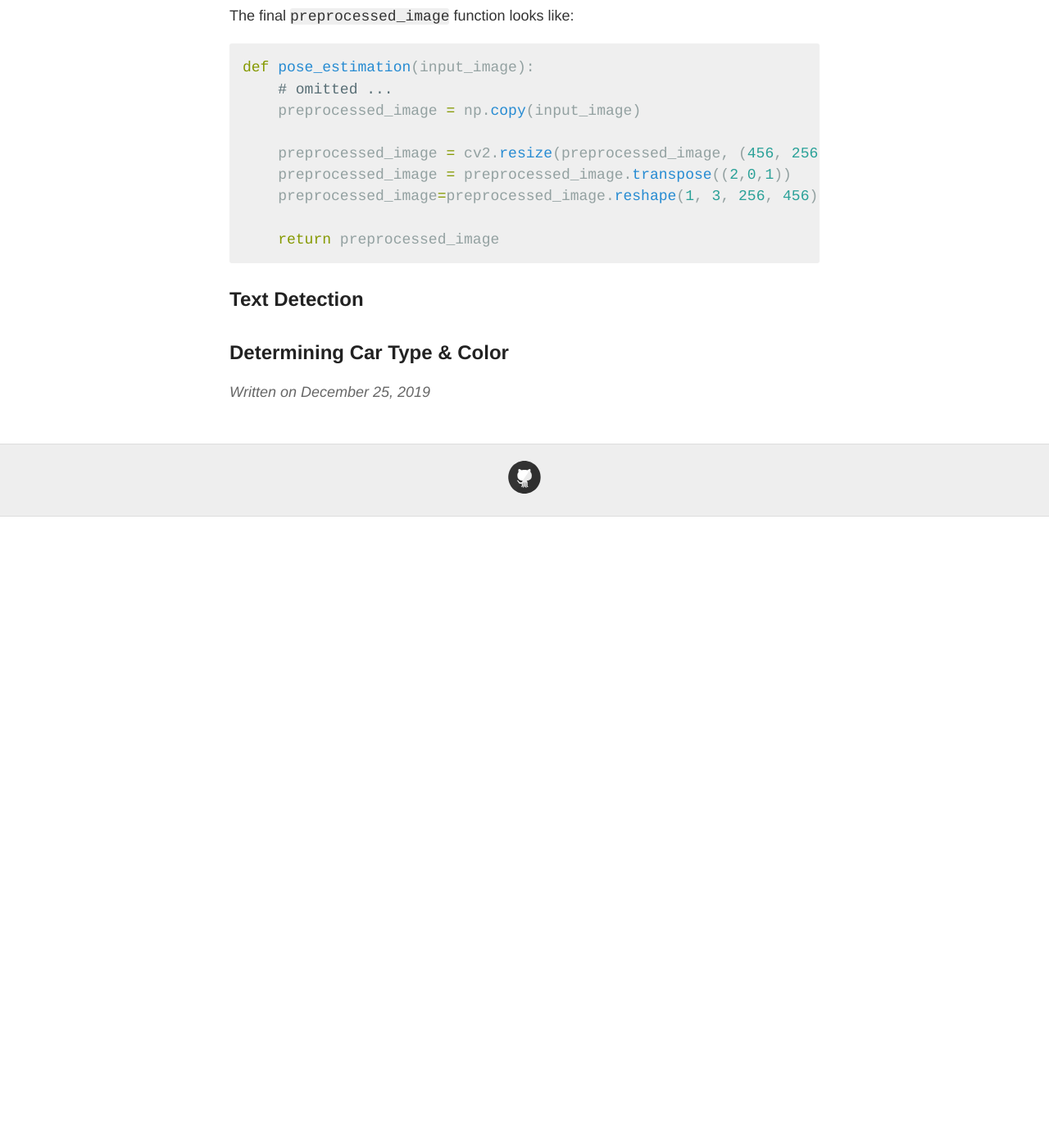
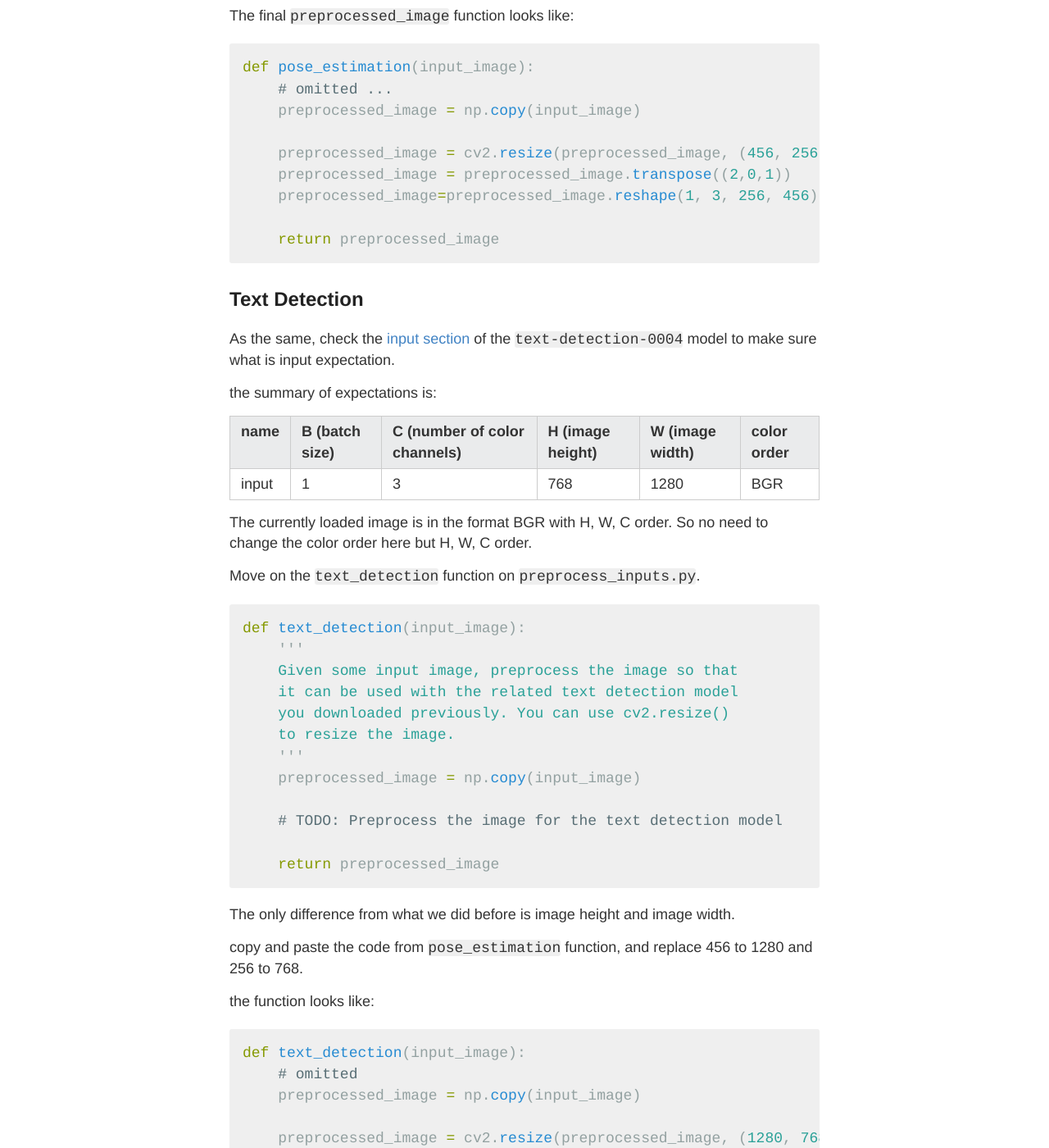
Before and after one commit to yamatokataoka/blog2, a Jekyll site: the page built from _posts/2019-12-25-intel-edge-ai-fundamentals-course.md, in a window 1280 px wide and 1400 px high, scrolled down 14121 px. Shown: the whole window at 82% size. Built offline with Jekyll 4.4.1, drawn with Linux system fonts in a browser that asks for light colours; before the commit the page ends 14751 px from its top, so only the background shows below that; some of the changed text lies outside the part shown.

Commit message:
Add Text Detection part

````diff
--- a/_posts/2019-12-25-intel-edge-ai-fundamentals-course.md
+++ b/_posts/2019-12-25-intel-edge-ai-fundamentals-course.md
@@ -722,4 +722,67 @@ def pose_estimation(input_image):
 
 ## Text Detection
 
+As the same, check the [input section](http://docs.openvinotoolkit.org/latest/_models_intel_text_detection_0004_description_text_detection_0004.html#inputs) of the `text-detection-0004` model to make sure what is input expectation.
+
+the summary of expectations is:
+
+| name | B (batch size) | C (number of color channels) | H (image height) | W (image width) | color order |
+|-------|----------------|------------------------|------------------|-----------------|-------------|
+| input | 1 | 3 | 768 | 1280 | BGR |
+
+The currently loaded image is in the format BGR with H, W, C order. So no need to change the color order here but H, W, C order.
+
+Move on the `text_detection` function on `preprocess_inputs.py`.
+
+```python
+def text_detection(input_image):
+    '''
+    Given some input image, preprocess the image so that
+    it can be used with the related text detection model
+    you downloaded previously. You can use cv2.resize()
+    to resize the image.
+    '''
+    preprocessed_image = np.copy(input_image)
+
+    # TODO: Preprocess the image for the text detection model
+
+    return preprocessed_image
+```
+
+The only difference from what we did before is image height and image width.
+
+copy and paste the code from `pose_estimation` function, and replace 456 to 1280 and 256 to 768.
+
+the function looks like:
+
+```python
+def text_detection(input_image):
+    # omitted
+    preprocessed_image = np.copy(input_image)
+
+    preprocessed_image = cv2.resize(preprocessed_image, (1280, 768))
+    preprocessed_image = preprocessed_image.transpose((2,0,1))
+    preprocessed_image=preprocessed_image.reshape(1, 3, 768, 1280)
+
+    return preprocessed_image
+```
+
+Run `python3 test.py`
+
+<details>
+<summary>log</summary>
+
+<pre>
+root@5b564e118360:/home/workspace# python3 test.py
+Passed Pose Estimation test.
+Passed Text Detection test.
+Failed Car Meta test, did not obtain expected preprocessed image.
+You passed 2 of 3 tests.
+See above for additional feedback.
+root@5b564e118360:/home/workspace#
+</pre>
+</details>
+
+As you can see, the Text Detection test are passed. pre-processing are done for `text-detection-0004`.
+
 ## Determining Car Type & Color
````
